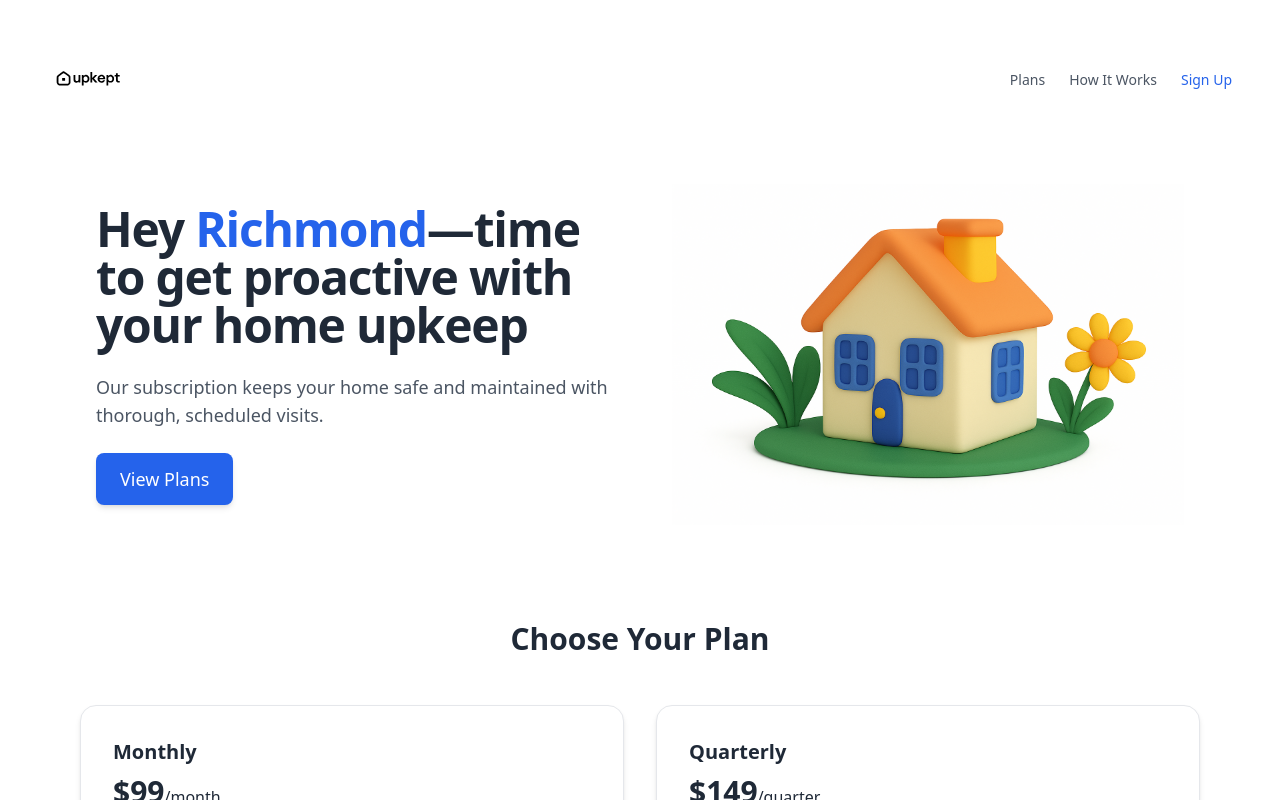
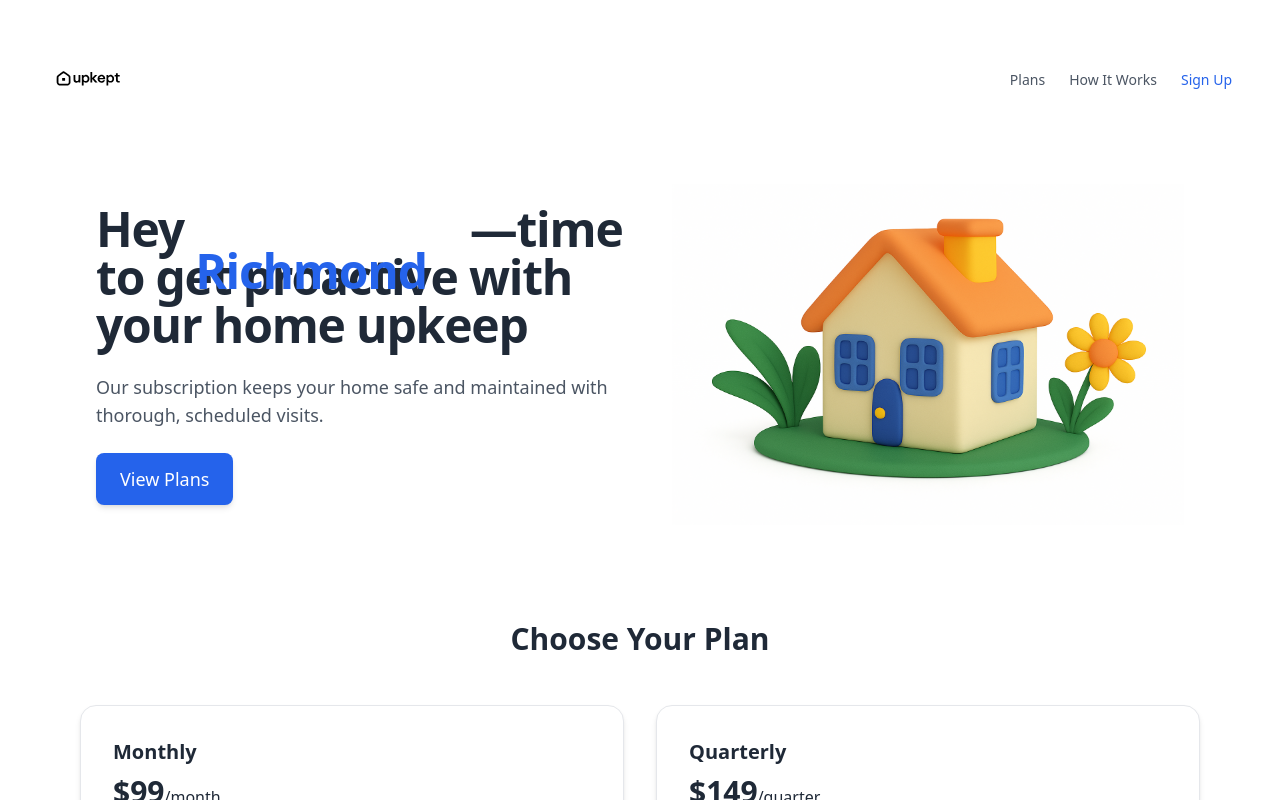
Before and after one commit to nickalodian-upkept/upkept-homepage, a Next.js app: page / in a window 1280 px wide. Shown: the top 800 px of the page. Built offline with nearby package versions, Linux system fonts and the light colour scheme.

Commit message:
Fix city rotation layout shift in hero headline

```diff
--- a/pages/index.js
+++ b/pages/index.js
@@ -42,8 +42,21 @@ export default function Home() {
             {/* Left Side: Headline & CTA */}
             <div className="text-left">
               <h2 className="text-4xl sm:text-5xl font-bold leading-tight mb-6 tracking-tight">
-                Hey <span className="text-blue-600 transition-opacity duration-500">{cities[currentCity]}</span>—time to get proactive with your home upkeep
-              </h2>
+  Hey{' '}
+  <span className="relative inline-block w-[10ch] text-blue-600">
+    {cities.map((city, index) => (
+      <span
+        key={city}
+        className={`absolute left-0 top-0 transition-opacity duration-500 ${
+          index === currentCity ? 'opacity-100' : 'opacity-0'
+        }`}
+      >
+        {city}
+      </span>
+    ))}
+  </span>
+  —time to get proactive with your home upkeep
+</h2>
               <p className="text-lg text-gray-600 mb-6">
                 Our subscription keeps your home safe and maintained with thorough, scheduled visits.
               </p>
```
